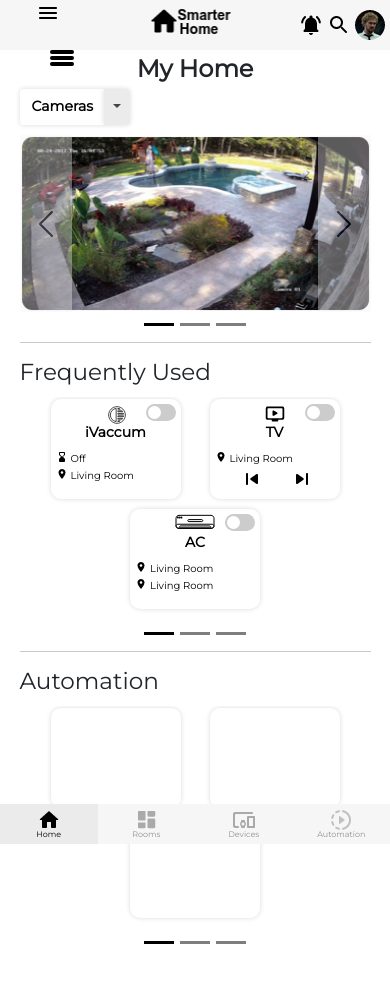
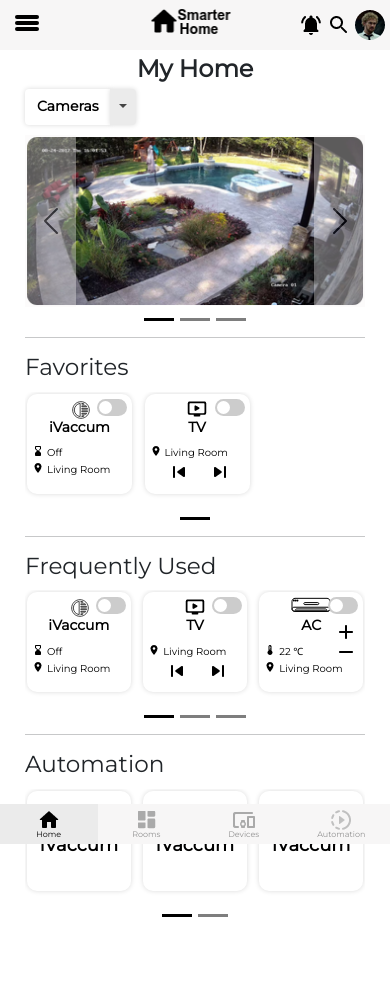
Before and after one commit to NoorHajDawood/Smarter-Home, a PHP site: page / in a window 390 px wide. Run offline with PHP 8.4, Linux system fonts and the light colour scheme.

Commit message:
responsive initial

```diff
--- a/css/style.css
+++ b/css/style.css
@@ -10,6 +10,8 @@ header, main, footer, nav, section {
 body {
     font-family: 'Montserrat', Arial, Helvetica, sans-serif;
     padding-bottom: 40px;
+    /* height: 100%; */
+    min-height: 1000px;
 }
 
 header {
@@ -30,10 +32,11 @@ header {
     /* top: 50%; */
     left: 50%;
     transform: translate(-50%);
+    z-index: 9999;
 }
 
 #wrapper {
-    width: 90%;
+    width: 340px;
     margin: 0 auto;
 }
 
@@ -131,8 +134,8 @@ h1 {
 
 .rowContainer {
     display: flex;
-    justify-content: space-evenly;
-    flex-wrap: wrap;
+    width: 100%;
+    /* flex-wrap: wrap; */
 }
 
 .ham {
@@ -225,31 +228,49 @@ footer .selected>a {
     background-color: white;
     border-right: solid thin;
     z-index: 1000;
-}
+} */
 
-.bader .dropdown-toggle {
+/* .bader .dropdown-toggle {
     background-color: transparent;
     color: black;
     border-style: none;
     box-shadow: none;
     /* height: 24px; */
-}
+} */
 
-.bader .btn-primary:focus {
+.btn-primary:focus {
     background-color: transparent;
     color: black;
     border-style: none;
-}
-
-.bader .btn:focus {
     box-shadow: none;
 }
 
-.bader hr {
+.btn-primary:hover {
+    background-color: transparent;
+    color: black;
+    border-style: none;
+    box-shadow: none;
+    text-decoration: underline;
+}
+
+.btn-primary:active:focus {
+    background-color: transparent;
+    color: black;
+    border-style: none;
+    box-shadow: none;
+}
+
+.menu hr {
     margin-right: 10%;
 }
 
-.bader a {
+main hr {
+    display: block;
+    width: 340px;
+}
+
+.menu a {
+    font-size: 18px;
     font-weight: bold;
 }
 
@@ -276,8 +297,8 @@ footer .selected>a {
 
 .shortcut {
     display: flex;
-    width: 30%;
-    min-width: 130px;
+    /* width: 30%; */
+    width: 105px;
     background-color: white;
     flex-flow: column;
     position: relative;
@@ -294,6 +315,20 @@ footer .selected>a {
 .vac-sm {
     width: 20px;
     background-image: url(../images/vaccum_sm.png);
+}
+
+.temp-sm {
+    background-image: url(../images/temp_sm.png);
+}
+
+.sun-sm {
+    width: 20px;
+    background-image: url(../images/sun_sm.png);
+}
+
+.shield-sm {
+    width: 20px;
+    background-image: url(../images/shield_sm.png);
 }
 
 .tv-sm {
@@ -441,18 +476,30 @@ input:checked+.slider:before {
     background-image: url(../images/history_icon.png);
 }
 
-.nextBtn {
+.functionalButton {
+    display: block;
     width: 24px;
     height: 24px;
+    background-repeat: no-repeat;
+    border-style: none;
+    background-color: transparent;
+    background-position: center;
+}
+
+.nextBtn {
     background-image: url(../images/next_icon.png);
-    background-repeat: no-repeat;
 }
 
 .previousBtn {
-    width: 24px;
-    height: 24px;
     background-image: url(../images/previous_icon.png);
-    background-repeat: no-repeat;
+}
+
+.minusBtn {
+    background-image: url(../images/minus_icon.png);
+}
+
+.plusBtn {
+    background-image: url(../images/plus_icon.png);
 }
 
 .setting {
@@ -479,11 +526,25 @@ input:checked+.slider:before {
     justify-content: space-evenly;
 }
 
+.sideButtons {
+    position: absolute;
+    display: flex;
+    flex-flow: column;
+    justify-content: space-between;
+    height: 40px;
+    /* width: 100%;
+    height: 100%; */
+    right: 5px;
+    top: 30px;
+}
+
 #menuToggle {
+    /* width: 300px;
+    height: 100vh; */
     display: block;
     position: relative;
-    top: 50px;
-    left: 50px;
+    top: 15px;
+    left: 15px;
     z-index: 1000;
     -webkit-user-select: none;
     user-select: none;
@@ -599,3 +668,147 @@ input:checked+.slider:before {
 #menuToggle input:checked~ul {
     transform: none;
 }
+
+#navBurger {
+    display: block;
+    position: fixed;
+    top: 0;
+    left: 0;
+    z-index: 1000;
+}
+
+.noor{
+    background: #ededed;
+    list-style-type: none;
+    -webkit-font-smoothing: antialiased;
+    transform-origin: 0% 0%;
+    transform: translate(-100%, 0);
+    transition: transform 0.5s cubic-bezier(0.77, 0.2, 0.05, 1.0);
+}
+
+.sectionContainer{
+    width: 100%;
+    max-width: 340px;
+}
+
+#navDesktop{
+    display: none;
+}
+
+@media screen and (max-width: 800px) {
+    #automationSection a>span {
+        margin-top: 15px;
+        margin-bottom: 5px;
+        width: 24px;
+        height: 24px;
+    }
+
+    #automationSection a>h5 {
+        font-size: 18px;
+    }
+
+    .sectionContainer .shortcut:first-child, .sectionContainer .shortcut:nth-child(2){
+        margin-right: 12.5px;
+    }
+}
+
+
+@media screen and (min-width: 800px) {
+    #wrapper {
+        width: 800px;
+    }
+
+    main {
+        position: relative;
+        display: flex;
+        flex-wrap: wrap;
+    }
+
+    main hr {
+        display: none;
+    }
+
+    #favoriteSection {
+        /* position: absolute;
+        top: 0;
+        right: 0; */
+        margin-left: 70px;
+    }
+
+    #automationSection {
+        /* position: absolute;
+        top: 350px;
+        right: 0; */
+        margin-left: 70px;
+    }
+
+    .rowContainer {
+        flex-wrap: wrap;
+    }
+
+    .shortcut {
+        width: 300px;
+    }
+}
+
+
+@media screen and (min-width: 1300px) {
+    body {
+        padding: 0;
+    }
+
+    .content {
+        height: 100%;
+        display: flex;
+    }
+
+    #wrapper {
+        width: 1000px;
+    }
+
+    header {
+        border-bottom: solid 1px #ebebeb;
+    }
+
+    #navBuger, #menuToggle {
+        display: none;
+    }
+
+    #navDesktop {
+        position: sticky;
+        top: 0;
+        left: 0;
+        display: block;
+        width: 300px;
+        height: 100vh;
+        background-color: #f7f6f6;
+        border-right: solid 1px #ebebeb;
+    }
+
+    .menu {
+        height: 100%;
+    }
+    /* #menuBurger {
+        transform: none;
+        top: 150px;
+        left: 0;
+        margin: 0;
+        padding: 0;
+        background-color: #f7f6f6;
+    } */
+
+    #previewSection {
+        max-width: 450px;
+    }
+
+    #automationSection {
+        /* position: absolute;
+        top: 350px;
+        right: 0; */
+        margin-left: 180px;
+    }
+
+    footer {
+        display: none;
+    }
+}
--- a/index.html
+++ b/index.html
@@ -26,8 +26,7 @@
 <body>
 
     <header>
-
-        <nav role="navigation">
+        <nav role="navigation" id="navBurger">
             <div id="menuToggle">
                 <!--
                   A fake / hidden checkbox is used as click reciever,
@@ -49,22 +48,7 @@
                   Too bad the menu has to be inside of the button
                   but hey, it's pure CSS magic.
                   -->
-              <ul id="menu">
-                <a href="#"><li>Home</li></a>
-                <a href="#"><li>About</li></a>
-                <a href="#"><li>Info</li></a>
-                <a href="#"><li>Contact</li></a>
-              </ul>
-            </div>
-          </nav>
-
-        <div class="container-fluid">
-            <div class="bader collapse" id="bader1">
-                <button type="button" class="btn btn-secondary dropdown-toggle dropdown-toggle-split headerIcon ham"
-                    data-bs-toggle="collapse" data-bs-target="#bader1" aria-controls="bader1" aria-expanded="false">
-                    <span class="visually-hidden">Toggle Dropright</span>
-                </button>
-                <ul class="noor">
+                <ul id="menuBurger" class="menu">
 
                     <li><a class="profile avatar" href="#">Micheal Rand</a></li>
                     <li>
@@ -98,13 +82,10 @@
                     <li><a class="profile help" href="#">help</a></li>
                 </ul>
             </div>
-            <button type="button" class="btn btn-secondary dropdown-toggle dropdown-toggle-split headerIcon ham"
-                data-bs-toggle="collapse" data-bs-target="#bader1" aria-controls="bader1" aria-expanded="false">
-                <span class="visually-hidden">Toggle Dropright</span>
-            </button>
+        </nav>
 
 
-        </div>
+        <div class="container-fluid"></div>
 
         <a id="logo" href="#"></a>
         <div class="btn-group">
@@ -162,42 +143,47 @@
 
 
     </header>
-    <!-- <div class="bader collapse" id="bader1">
-        <ul class="bader" id="bader1">
-            <li><a class="dropdown-item" href="#">Action</a></li>
-            <li><a class="dropdown-item" href="#">Another action</a></li>
-            <li><a class="dropdown-item" href="#">Something else here</a></li>
+    <div class="content">
+        <nav role="navigation" id="navDesktop">
+
+            <ul class="menu">
+
+                <li><a class="profile avatar" href="#">Micheal Rand</a></li>
                 <li>
+
+                    <button class="btn btn-primary home" type="button" data-bs-toggle="collapse" data-bs-target="#homes"
+                        aria-expanded="false" aria-controls="homes">
+                        My Homes
+                        <button type="button" class="btn btn-secondary dropdown-toggle" data-bs-toggle="collapse"
+                            data-bs-target="#homes" aria-expanded="false" aria-controls="homes"></button>
+                    </button>
+
+                    <div class="collapse" id="homes">
+
+                        <ul>
+                            <li><a class="profile myhome homeList" href="#">My Home</a></li>
+                            <li><a class="profile addplace homeList" href="#">Add place</a></li>
+
                         </ul>
-    </div> -->
-    <!-- <div class="btn-group dropend">
-    <ul class="dropdown-menu" id="burgerNav">
 
-            <li><a class="dropdown-item" href="#">Action</a></li>
-            <li><a class="dropdown-item" href="#">Another action</a></li>
-            <li><a class="dropdown-item" href="#">Something else here</a></li>
-            <li>
+
+                    </div>
+                </li>
+                <hr>
+                <li><a class="profile roomsButton" href="#">Rooms</a></li>
+                <li><a class="profile devicesButton" href="#">Devices</a></li>
+                <li><a class="profile automationButton" href="#">Automations</a></li>
+                <li><a class="profile member" href="#">Members</a></li>
+                <hr>
+                <li><a class="profile history" href="#">History</a></li>
+                <li><a class="profile setting" href="#"></a></li>
+                <li><a class="profile help" href="#">help</a></li>
             </ul>
-    </div> -->
-    <!-- <div class="collapse" id="navbarToggleExternalContent">
-        <div class="bg-dark p-4">
-            <h5 class="text-white h4">Collapsed contat</h5>
-            <span class="text-muted">Toggleable via the navbar brand.</span>
-        </div>
-    </div>
-    <nav class="navbar navbar-dark bg-dark">
-        <div class="container-fluid">
-            <button class="navbar-toggler" type="button" data-bs-toggle="collapse"
-                data-bs-target="#navbarToggleExternalContent" aria-controls="navbarToggleExternalContent"
-                aria-expanded="false" aria-label="Toggle navigation">
-                <span class="navbar-toggler-icon"></span>
-            </button>
-        </div>
-    </nav> -->
+        </nav>
         <div id="wrapper">
+            <h1>My Home</h1>
             <main>
-            <h1>My Home</h1>
-            <section>
+                <section class="sectionContainer" id="previewSection">
                     <div class="d-flex">
                         <div class="btn-group">
                             <button type="button" class="btn btn-secondary btnClickable dropDown">Cameras</button>
@@ -254,9 +240,52 @@
                     </div>
                 </section>
                 <hr>
-            <section>
+                <section class="sectionContainer" id="favoriteSection">
+                    <h3>Favorites</h3>
+                    <div id="frequent" class="carousel carousel-dark slide" data-bs-ride="carousel"
+                        data-bs-interval="false">
+                        <div class="carousel-indicators" id="camera-indicator">
+                            <button type="button" data-bs-target="#frequent" data-bs-slide-to="0" class="active"
+                                aria-current="true" aria-label="Slide 1"></button>
+                        </div>
+                        <div class="carousel-inner ">
+                            <div class="carousel-item active">
+                                <div class="rowContainer">
+                                    <a class="rectangle btnClickable shortcut" href="#">
+                                        <span class="vac-sm"></span>
+                                        <h5>iVaccum</h5>
+                                        <div>
+                                            <span class="time-sm">Off</span>
+                                            <span class="location-sm">Living Room</span>
+                                        </div>
+                                        <label class="switch">
+                                            <input type="checkbox">
+                                            <span class="slider round"></span>
+                                        </label>
+                                    </a>
+                                    <a class="rectangle btnClickable shortcut" href="#">
+                                        <span class="tv-sm"></span>
+                                        <h5>TV</h5>
+                                        <div>
+                                            <span class="location-sm">Living Room</span>
+                                            <div class="centered">
+                                                <button class="functionalButton previousBtn"></button>
+                                                <button class="functionalButton nextBtn"></button>
+                                            </div>
+                                        </div>
+                                        <label class="switch">
+                                            <input type="checkbox">
+                                            <span class="slider round"></span>
+                                        </label>
+                                    </a>
+                                </div>
+                            </div>
+                        </div>
+                    </div>
+                </section>
+                <hr>
+                <section class="sectionContainer" id="frequentlySection">
                     <h3>Frequently Used</h3>
-
                     <div id="frequent" class="carousel carousel-dark slide" data-bs-ride="carousel"
                         data-bs-interval="false">
                         <div class="carousel-indicators" id="camera-indicator">
@@ -288,8 +317,8 @@
                                         <div>
                                             <span class="location-sm">Living Room</span>
                                             <div class="centered">
-                                            <button class="btn previousBtn"></button>
-                                            <button class="btn nextBtn"></button>
+                                                <button class="functionalButton previousBtn"></button>
+                                                <button class="functionalButton nextBtn"></button>
                                             </div>
                                         </div>
                                         <label class="switch">
@@ -302,10 +331,13 @@
                                         <h5>AC</h5>
 
                                         <div>
-                                        <span class="location-sm">Living Room</span>
+                                            <span class="temp-sm">22 ℃</span>
                                             <span class="location-sm">Living Room</span>
                                         </div>
-
+                                        <div class="sideButtons">
+                                            <button class="functionalButton plusBtn"></button>
+                                            <button class="functionalButton minusBtn"></button>
+                                        </div>
                                         <label class="switch">
                                             <input type="checkbox">
                                             <span class="slider round"></span>
@@ -331,7 +363,7 @@
                     </div>
                 </section>
                 <hr>
-            <section>
+                <section class="sectionContainer" id="automationSection">
                     <h3>Automation</h3>
 
                     <div id="automation" class="carousel carousel-dark slide" data-bs-ride="carousel"
@@ -341,35 +373,37 @@
                                 aria-current="true" aria-label="Slide 1"></button>
                             <button type="button" data-bs-target="#automation" data-bs-slide-to="1"
                                 aria-label="Slide 2"></button>
-                        <button type="button" data-bs-target="#automation" data-bs-slide-to="2"
-                            aria-label="Slide 3"></button>
                         </div>
                         <div class="carousel-inner">
                             <div class="carousel-item active">
                                 <div class="rowContainer">
-                                <div class="rectangle btnClickable shortcut"></div>
-                                <div class="rectangle btnClickable shortcut"></div>
-                                <div class="rectangle btnClickable shortcut"></div>
+                                    <a class="rectangle btnClickable shortcut" href="#">
+                                        <span class="sun-sm"></span>
+                                        <h5>iVaccum</h5>
+                                    </a>
+                                    <a class="rectangle btnClickable shortcut" href="#">
+                                        <span class="homeButton"></span>
+                                        <h5>iVaccum</h5>
+                                    </a>
+                                    <a class="rectangle btnClickable shortcut" href="#">
+                                        <span class="shield-sm"></span>
+                                        <h5>iVaccum</h5>
+                                    </a>
                                 </div>
                             </div>
                             <div class="carousel-item">
                                 <div class="rowContainer">
-                                <div class="rectangle btnClickable shortcut"></div>
-                                <div class="rectangle btnClickable shortcut"></div>
-                                <div class="rectangle btnClickable shortcut"></div>
-                            </div>
-                        </div>
-                        <div class="carousel-item">
-                            <div class="rowContainer">
-                                <div class="rectangle btnClickable shortcut"></div>
-                                <div class="rectangle btnClickable shortcut"></div>
-                                <div class="rectangle btnClickable shortcut"></div>
+                                    <a class="rectangle btnClickable shortcut" href="#">
+                                        <span class="vac-sm"></span>
+                                        <h5>iVaccum</h5>
+                                    </a>
                                 </div>
                             </div>
                         </div>
                     </div>
                 </section>
             </main>
+        </div>
     </div>
     <footer>
         <nav>
```
Also changed, not shown: other parts of css/style.css (+21 -13 lines), images/full_star_icon.png (added), images/minus_icon.png (added), images/plus_icon.png (added), images/shield_sm.png (added), images/star_icon.png (added), images/sun_sm.png (added). Lines whose indentation alone changed are shown as unchanged.
